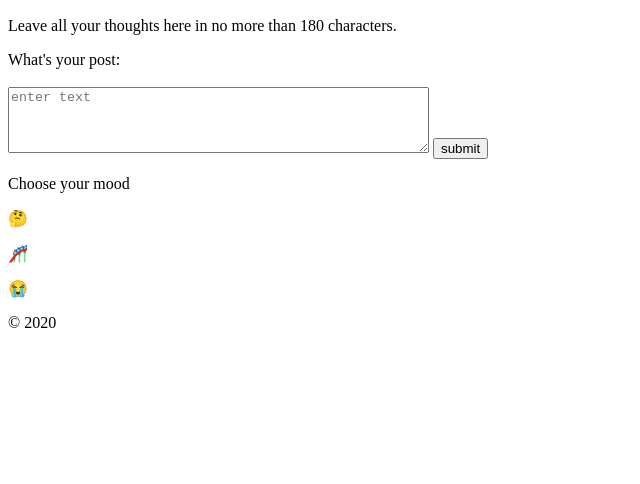
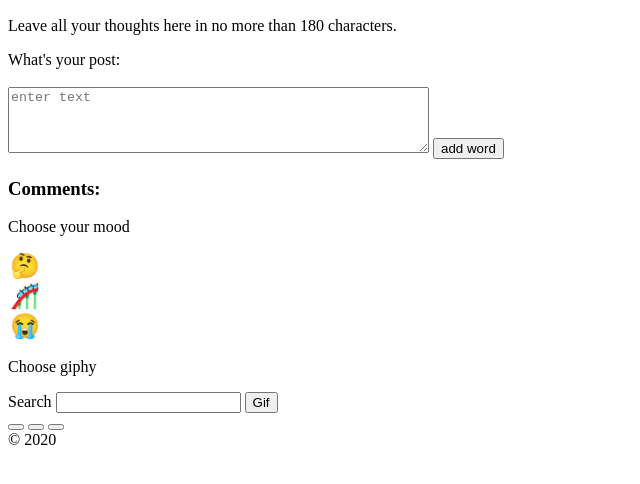
Before and after one commit to kail0n/JournalWebsite, a plain HTML site: page client/index.html in a window 1280 px wide. Shown: the part 110-594 px from the top of the page, without its empty margins (0-640 px from the left). Drawn offline with Linux system fonts and the light colour scheme; no server answers.

Commit message:
added document binders for forms and buttons for giphy and emojis

```diff
--- a/client/index.html
+++ b/client/index.html
@@ -5,41 +5,69 @@
     <meta name="viewport" content="width=device-width, initial-scale=1.0">
     <title>Overthinking The Project</title>
     <link rel="icon" href="images/icon.ico" type="image/x-icon">
+    <link rel="stylesheet" href="style.css">
+    <script defer src="client.js"></script>
+    <script defer src="giphy.js"></script>
+    <script defer src="interactive.js"></script>
+
+
 </head>
 <body>
     <h1>OverThinkers Blog</h1>
     <h2>The place to be for your overthinking to take shape</h2>
     <p>Leave all your thoughts here in no more than 180 characters.</p>
-    <form>
+    <form id="journal-form">
         <section>
             <label for="forum-post"> What's your post:</label><br><br>
-            <textarea id="test-text" name="test" rows="4" cols="50" maxlength="180" placeholder="enter text"></textarea>
-            <input type="submit" value="submit">
+            <textarea id="word" name="post-area" rows="4" cols="50" maxlength="180" placeholder="enter text"></textarea>
+            <input id="submit-post" type="submit" value="add word">
         </section>
     </form>
 
 
+    <h3>Comments:</h3>
+    <ul>
 
-    <nav>
-        <div class="emoji-button">
+
+    </ul>
+
+    <div class="emojibutton">
             <p>Choose your mood</p>
-            <div class="emoji-dropdown-box">
-                <div class="emoji-button" id="thinking" >
-                    <p>&#129300;</p>
+            <div class="emoji-dropdown-box" id="drop">
+                <div class="emojibutton" id="thinking">
+                    <option style="font-size:1.5rem">&#129300;</option>
                 </div>
-                <div class="emoji-button" id="rollercoaster" onClick="reply(this.id)">
-                    <p>&#127906;</p>
+                <div class="emojibutton" id="rollercoaster"  >
+                    <option style="font-size:1.5rem">&#127906;</option>
                 </div>
-                <div class="emoji-button" id="crying">
-                    <p>&#128557;</p>
+                <div class="emojibutton" id="crying">
+                    <option style="font-size:1.5rem">&#128557;</option>
                 </div>
             </div>
+        </div>
 
 
+    <div id="emojiContainer">
+    </div>
+    <p id="date-time"></p>
+
+    <div class="emojibutton1">
+        <p>Choose giphy</p>
+        <div class="emoji-dropdown-box" id="drop">
+            <div class="emojibutton1" id="thinking">
+                <form action="#" id="form" method="post" name="form">
+                    <label for="search">Search</label>
+                    <input id="search" type="search" />
+                    <button id="btnSearch">Gif</button>
+                </form>
+                <button class="out"></button>
+                <button class="out1"></button>
+                <button class="out2"></button>
+            </div>
         </div>
+    </div>
 
-    </nav>
+
 </body>
-
 <footer>© 2020</footer>
 </html>
```
